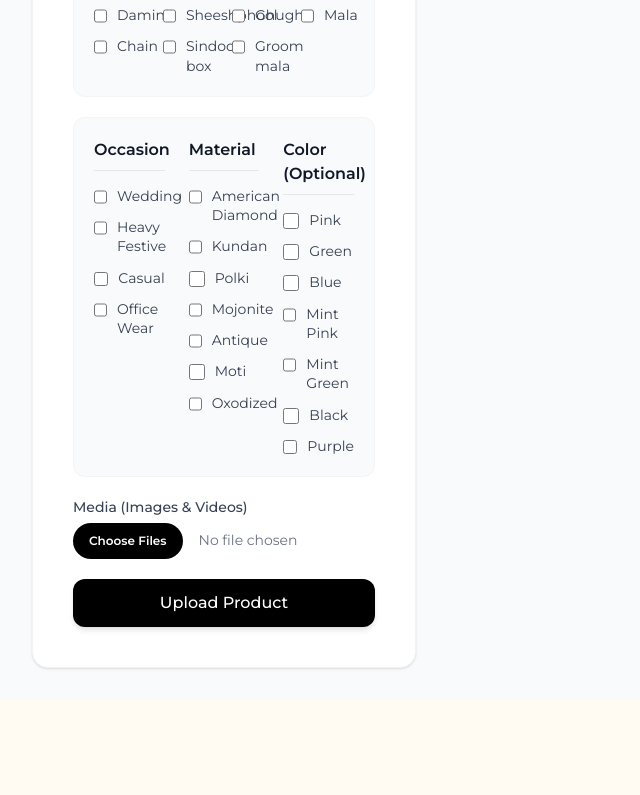
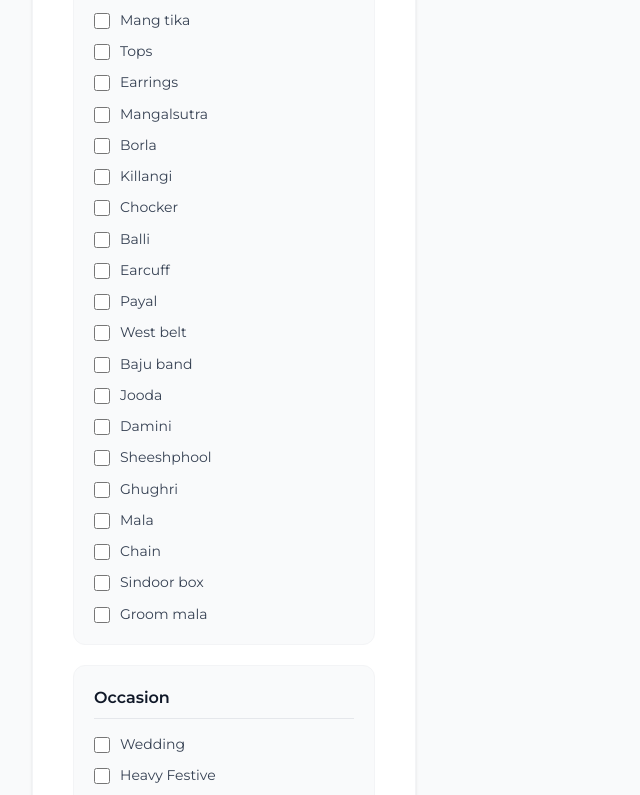
Before and after one commit to AvgNewton03/Jewel-Palace, a Next.js app: page /admin/dashboard in a window 1280 px wide. Shown: the part 805-1600 px from the top of the page, without its empty margins (0-640 px from the left). Before the commit the page ends 1505 px from the top, so only its background shows below. Built offline with nearby package versions, Linux system fonts and the light colour scheme; no server answers; sample sign-in values are in the browser's storage; a web font is replaced by a local one.

Commit message:
admin formatting

```diff
--- a/src/components/AdminForm.tsx
+++ b/src/components/AdminForm.tsx
@@ -143,7 +143,7 @@ export default function AdminForm({ onSuccess }: { onSuccess?: () => void }) {
 
         <div className="bg-gray-50 border border-gray-100 rounded-xl p-5">
           <label className="block text-base font-semibold text-gray-900 mb-4 border-b border-gray-200 pb-2">Categories</label>
-          <div className="grid grid-cols-2 sm:grid-cols-3 md:grid-cols-4 gap-x-4 gap-y-3">
+          <div className="grid gap-x-4 gap-y-3" style={{ gridTemplateColumns: 'repeat(auto-fill, minmax(140px, 1fr))' }}>
             {[
               'Necklace set', 'Pendent set', 'Bangle', 'Kada', 'Ring', 'Nath',
               'Hath pan', 'Mang tika', 'Tops', 'Earrings', 'Mangalsutra',
@@ -168,7 +168,7 @@ export default function AdminForm({ onSuccess }: { onSuccess?: () => void }) {
           </div>
         </div>
 
-        <div className="grid grid-cols-1 md:grid-cols-3 gap-6 bg-gray-50 border border-gray-100 rounded-xl p-5">
+        <div className="grid gap-6 bg-gray-50 border border-gray-100 rounded-xl p-5" style={{ gridTemplateColumns: 'repeat(auto-fit, minmax(160px, 1fr))' }}>
           {/* Occasion */}
           <div>
             <label className="block text-base font-semibold text-gray-900 mb-4 border-b border-gray-200 pb-2">Occasion</label>
@@ -207,7 +207,7 @@ export default function AdminForm({ onSuccess }: { onSuccess?: () => void }) {
                     className="mt-0.5 rounded border-gray-300 text-brand-maroon focus:ring-brand-maroon cursor-pointer w-4 h-4"
                     disabled={isLoading}
                   />
-                  <span className="group-hover:text-gray-900 transition-colors leading-snug">{col}</span>
+                  <span className="group-hover:text-gray-900 transition-colors leading-snug break-words">{col}</span>
                 </label>
               ))}
             </div>
@@ -229,7 +229,7 @@ export default function AdminForm({ onSuccess }: { onSuccess?: () => void }) {
                     className="mt-0.5 rounded border-gray-300 text-brand-maroon focus:ring-brand-maroon cursor-pointer w-4 h-4"
                     disabled={isLoading}
                   />
-                  <span className="group-hover:text-gray-900 transition-colors leading-snug">{col}</span>
+                  <span className="group-hover:text-gray-900 transition-colors leading-snug break-words">{col}</span>
                 </label>
               ))}
             </div>
```
